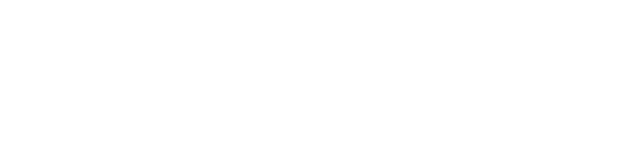
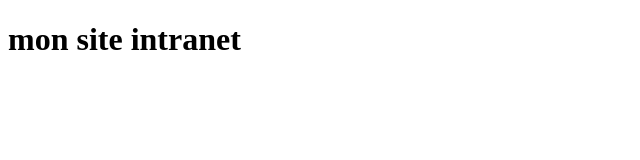
Before and after one commit to ayazghab07/IntranetCNSTN, a plain HTML site: page Index.html in a window 1280 px wide. Shown: the whole page, without its empty margins (0-640 px from the left). Drawn offline with Linux system fonts and the light colour scheme.

Commit message:
bodyupdate

```diff
--- a/Index.html
+++ b/Index.html
@@ -4,6 +4,7 @@
 	<title>Intranet du CNSTN</title>
 </head>
 <body>
+	<h1>mon site intranet</h1>
 
 </body>
 </html>
```
